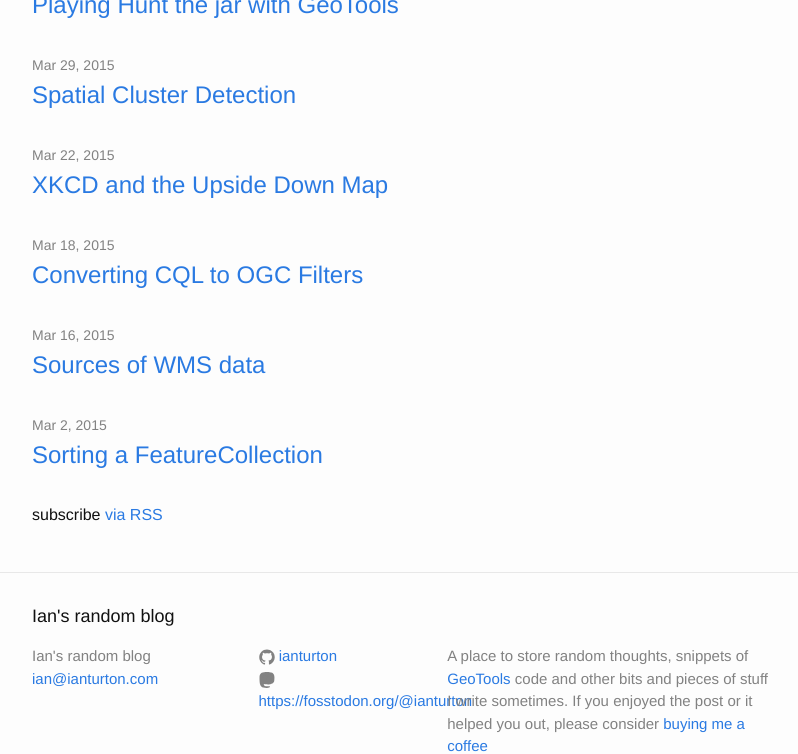
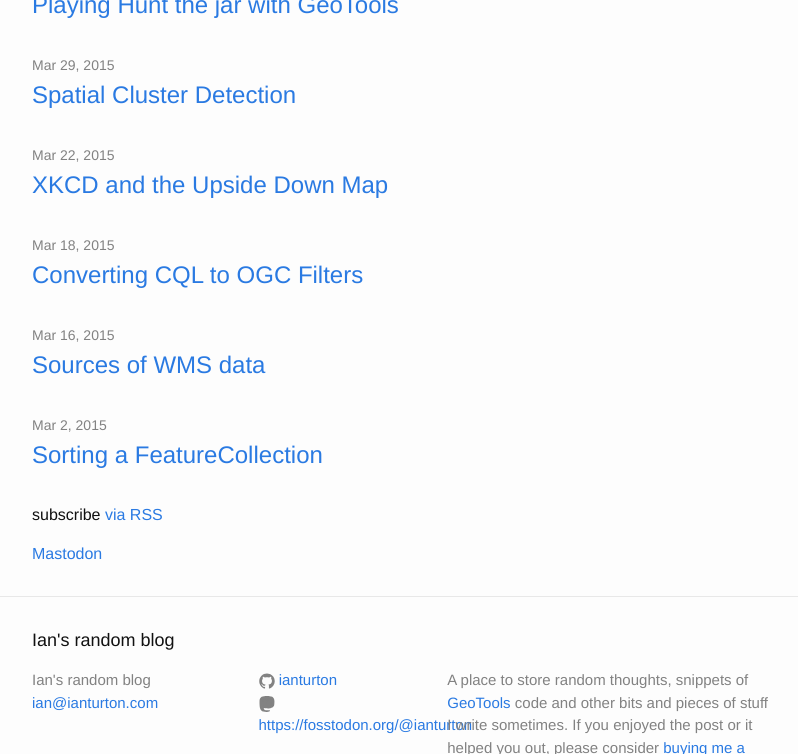
Before and after one commit to ianturton/ianturton.github.io, a Jekyll site: the page built from index.html, in a window 1280 px wide and 900 px high, scrolled down 4134 px, cut to the strip 0-754 px from the top of the window. Shown: the whole strip, without its empty margins (238-1036 px from the left). Built offline with Jekyll 4.4.1, drawn with Linux system fonts in a browser that asks for light colours.

Commit message:
update mastodon verification

```diff
--- a/index.html
+++ b/index.html
@@ -19,6 +19,6 @@ layout: default
   </ul>
 
   <p class="rss-subscribe">subscribe <a href="{{ "/feed.xml" | prepend: site.baseurl }}">via RSS</a></p>
-  <a rel="me" style="display:none" href="https://fosstodon.org/@ianturton">Mastodon</a>
+  <a rel="me" href="https://mapstodon.space/@ianturton">Mastodon</a>
 
 </div>
```
